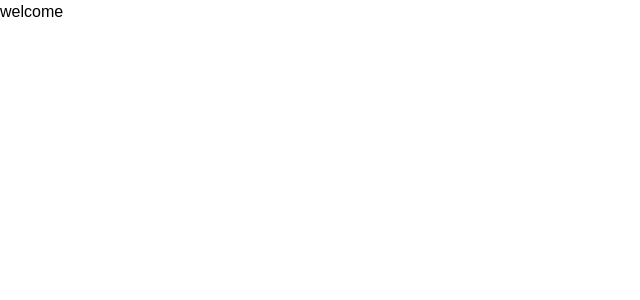
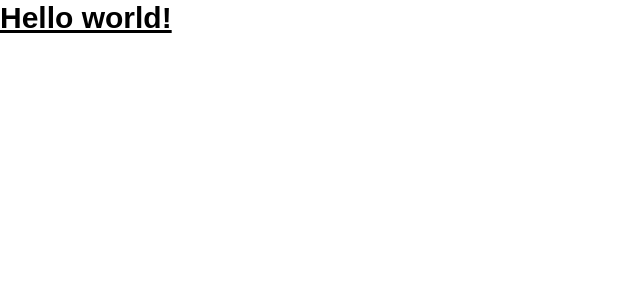
Before and after one commit to keyyml/ecommerce-project, a React (Create React App) app in the folder client/: page / in a window 1280 px wide. Shown: the top 300 px of the page, without its empty margins (0-640 px from the left). Built offline with nearby package versions, Linux system fonts and the light colour scheme.

Commit message:
added tailwind css

```diff
--- a/client/src/components/App.js
+++ b/client/src/components/App.js
@@ -2,7 +2,9 @@ import react from "react";
 
 function App() {
     return (
-        <h1> welcome </h1>
+        <h1 className="text-3xl font-bold underline">
+            Hello world!
+        </h1>
     )
 }
 
```
Also changed, not shown: 1 other file (tests, documents, lock files or other folders).
